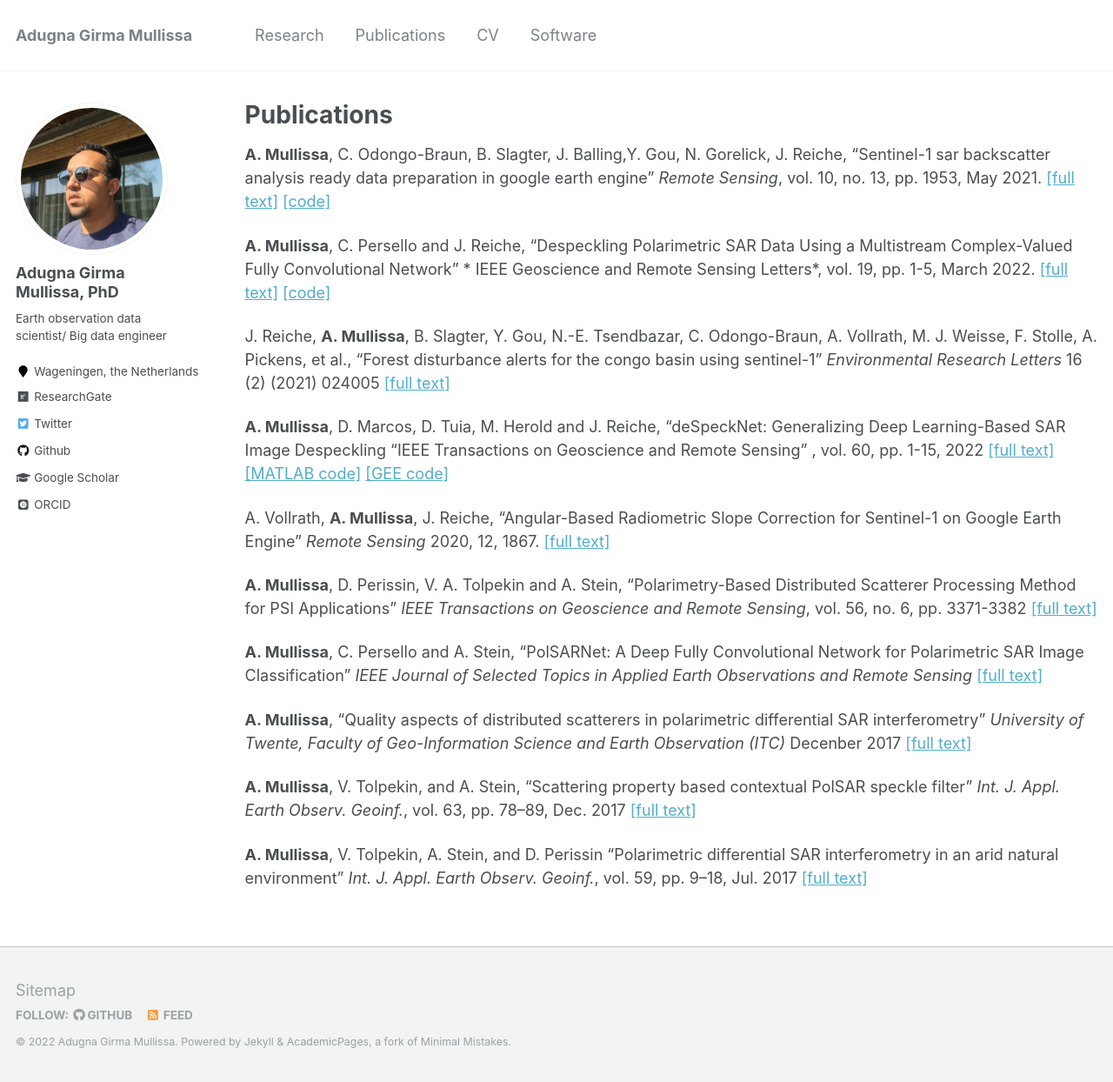
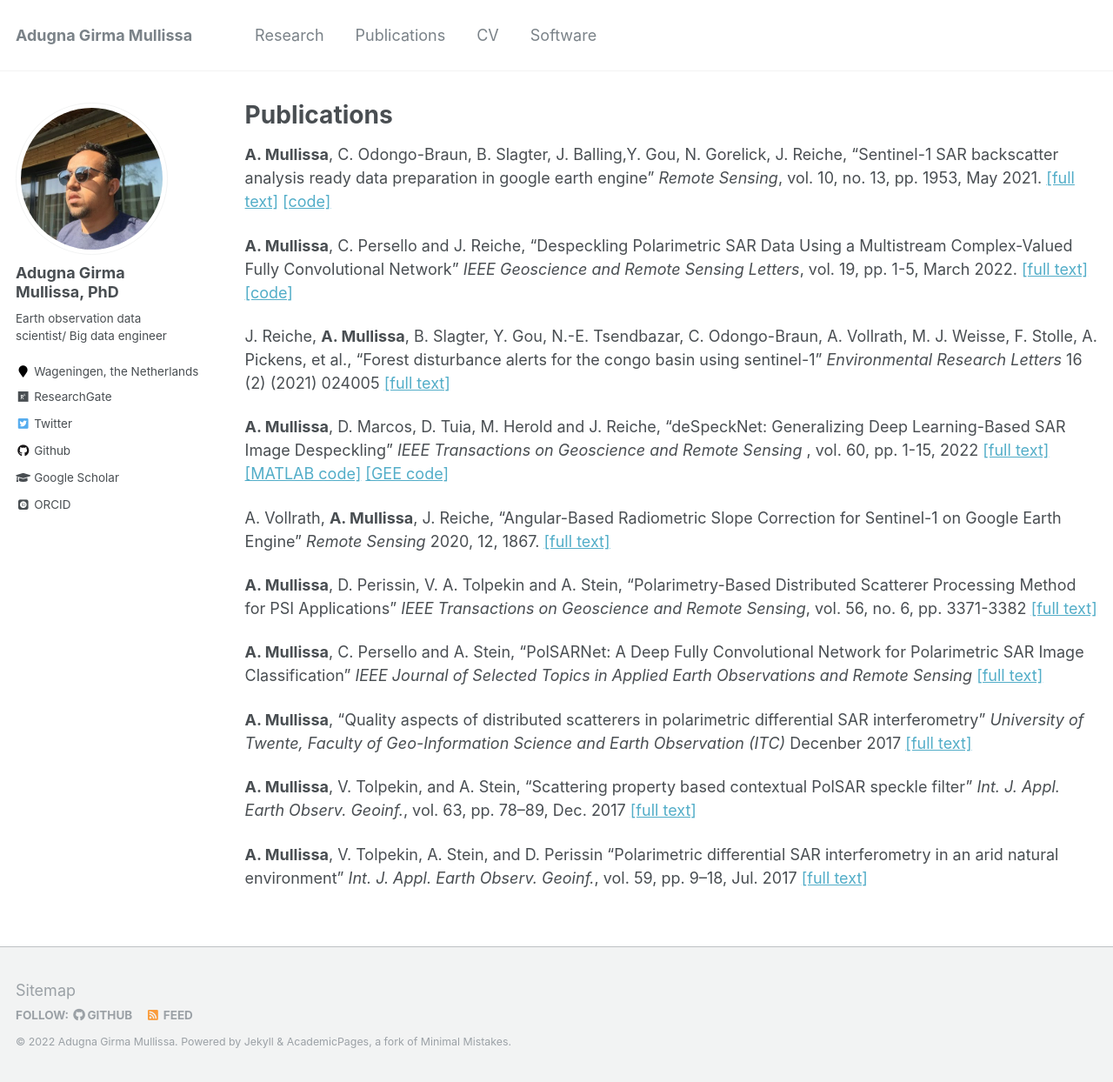
Before and after one commit to adugnag/adugnag.github.io, a Jekyll site: the page built from _pages/publications.md, in a window 1280 px wide and 1244 px high. Shown: the whole window at 87% size. Built offline with Jekyll 4.4.1, drawn with Linux system fonts in a browser that asks for light colours; some web fonts are replaced.

```diff
--- a/_pages/publications.md
+++ b/_pages/publications.md
@@ -5,13 +5,13 @@ permalink: /publications/
 author_profile: true
 ---
 
-**A. Mullissa**, C. Odongo-Braun, B. Slagter, J. Balling,Y. Gou, N. Gorelick, J. Reiche, “Sentinel-1 sar backscatter analysis ready data preparation in google earth engine” *Remote Sensing*, vol. 10, no. 13, pp. 1953, May 2021. [[full text]](http://adugnag.github.io/files/S1_ARD_remotesensing-13-01954.pdf) [[code]](https://github.com/adugnag/gee_s1_ard)
+**A. Mullissa**, C. Odongo-Braun, B. Slagter, J. Balling,Y. Gou, N. Gorelick, J. Reiche, “Sentinel-1 SAR backscatter analysis ready data preparation in google earth engine” *Remote Sensing*, vol. 10, no. 13, pp. 1953, May 2021. [[full text]](http://adugnag.github.io/files/S1_ARD_remotesensing-13-01954.pdf) [[code]](https://github.com/adugnag/gee_s1_ard)
 
-**A. Mullissa**, C. Persello and J. Reiche, "Despeckling Polarimetric SAR Data Using a Multistream Complex-Valued Fully Convolutional Network" * IEEE Geoscience and Remote Sensing Letters*, vol. 19, pp. 1-5, March 2022. [[full text]](http://adugnag.github.io/files/cv-despecknet_published.pdf) [[code]](https://github.com/adugnag/CV-deSpeckNet)
+**A. Mullissa**, C. Persello and J. Reiche, "Despeckling Polarimetric SAR Data Using a Multistream Complex-Valued Fully Convolutional Network" *IEEE Geoscience and Remote Sensing Letters*, vol. 19, pp. 1-5, March 2022. [[full text]](http://adugnag.github.io/files/cv-despecknet_published.pdf) [[code]](https://github.com/adugnag/CV-deSpeckNet)
 
 J. Reiche, **A. Mullissa**, B. Slagter, Y. Gou, N.-E. Tsendbazar, C. Odongo-Braun, A. Vollrath, M. J. Weisse, F. Stolle, A. Pickens, et al., "Forest disturbance alerts for the congo basin using sentinel-1" *Environmental Research Letters* 16 (2) (2021) 024005 [[full text]](http://adugnag.github.io/files/Reiche_2021_Environ._Res._Lett._16_024005.pdf)
 
-**A. Mullissa**, D. Marcos, D. Tuia, M. Herold and J. Reiche, "deSpeckNet: Generalizing Deep Learning-Based SAR Image Despeckling "IEEE Transactions on Geoscience and Remote Sensing" , vol. 60, pp. 1-15, 2022 [[full text]](http://adugnag.github.io/files/deSpeckNet_published.pdf) [[MATLAB code]](https://github.com/adugnag/deSpeckNet) [[GEE code]](https://github.com/adugnag/deSpeckNet-TF-GEE)
+**A. Mullissa**, D. Marcos, D. Tuia, M. Herold and J. Reiche, "deSpeckNet: Generalizing Deep Learning-Based SAR Image Despeckling" *IEEE Transactions on Geoscience and Remote Sensing* , vol. 60, pp. 1-15, 2022 [[full text]](http://adugnag.github.io/files/deSpeckNet_published.pdf) [[MATLAB code]](https://github.com/adugnag/deSpeckNet) [[GEE code]](https://github.com/adugnag/deSpeckNet-TF-GEE)
 
 A. Vollrath, **A. Mullissa**, J. Reiche, "Angular-Based Radiometric Slope Correction for Sentinel-1 on Google Earth Engine" *Remote Sensing* 2020, 12, 1867. [[full text]](http://adugnag.github.io/files/Volli-mullissa_reiche_RS_2020.pdf)
 
```
